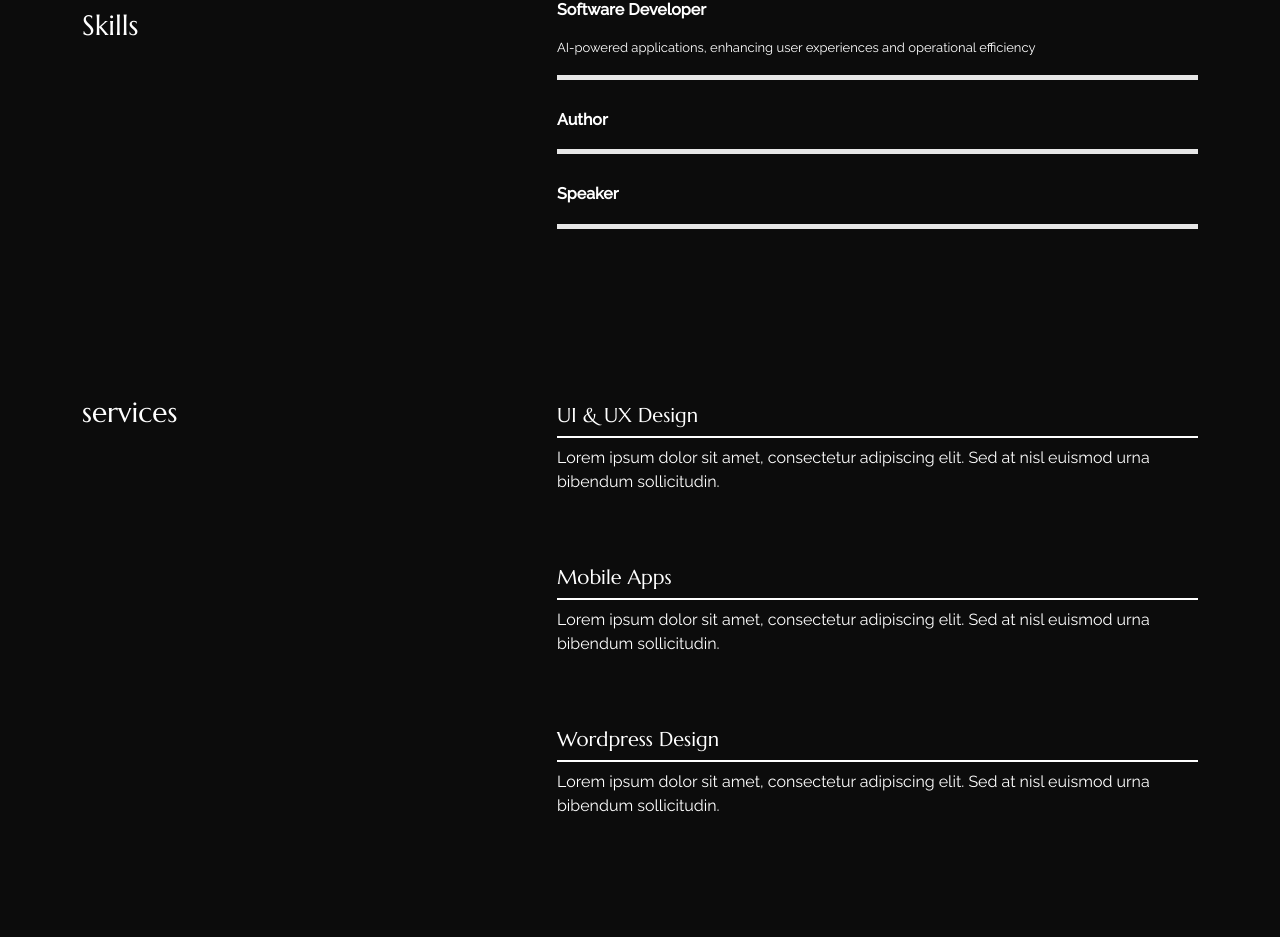
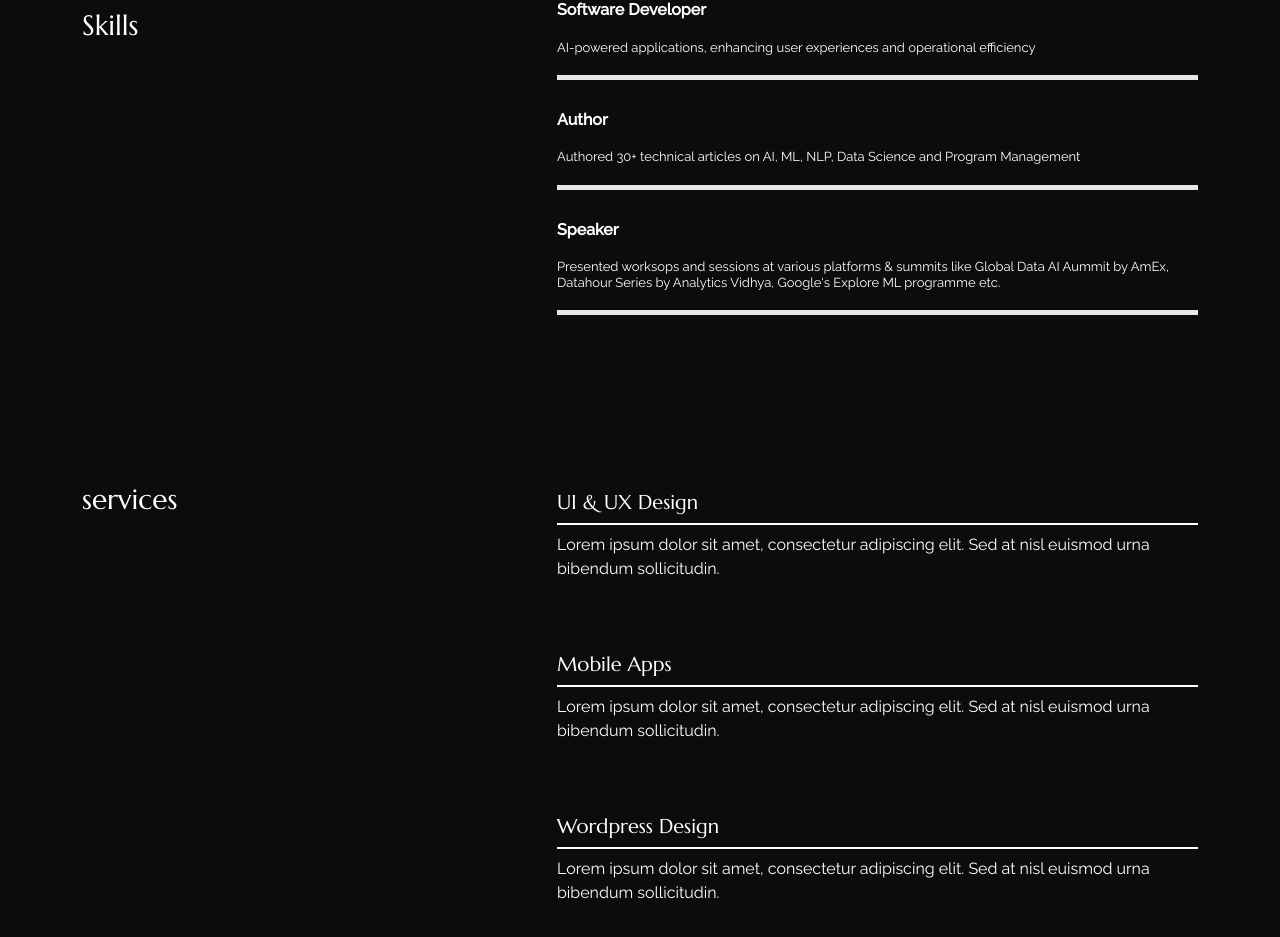
Before and after one commit to sarvagyaagrawal/sarvagyaagrawal.github.io, a React (Create React App) app: page /about in a window 1280 px wide. Shown: the part 821-1758 px from the top of the page. Before the commit the page ends 1679 px from the top, so only its background shows below. Built offline with nearby package versions, Linux system fonts and the light colour scheme.

Commit message:
changed about me section

```diff
--- a/src/content_option.js
+++ b/src/content_option.js
@@ -44,10 +44,12 @@ const skills = [{
     },
     {
         name: "Author",
+        description: "Authored 30+ technical articles on AI, ML, NLP, Data Science and Program Management",
         value: 100,
     },
     {
         name: "Speaker",
+        description: "Presented worksops and sessions at various platforms & summits like Global Data AI Aummit by AmEx, Datahour Series by Analytics Vidhya, Google's Explore ML programme etc.",
         value: 100,
     }
 ];
@@ -141,9 +143,9 @@ const contactConfig = {
 };
 
 const socialprofils = {
-    github: "https://github.com",
+    github: "https://github.com/sarvagyaagrawal",
     facebook: "https://facebook.com",
-    linkedin: "https://linkedin.com",
+    linkedin: "https://www.linkedin.com/in/sarvagyaagrawal/",
     twitter: "https://twitter.com",
 };
 export {
```
